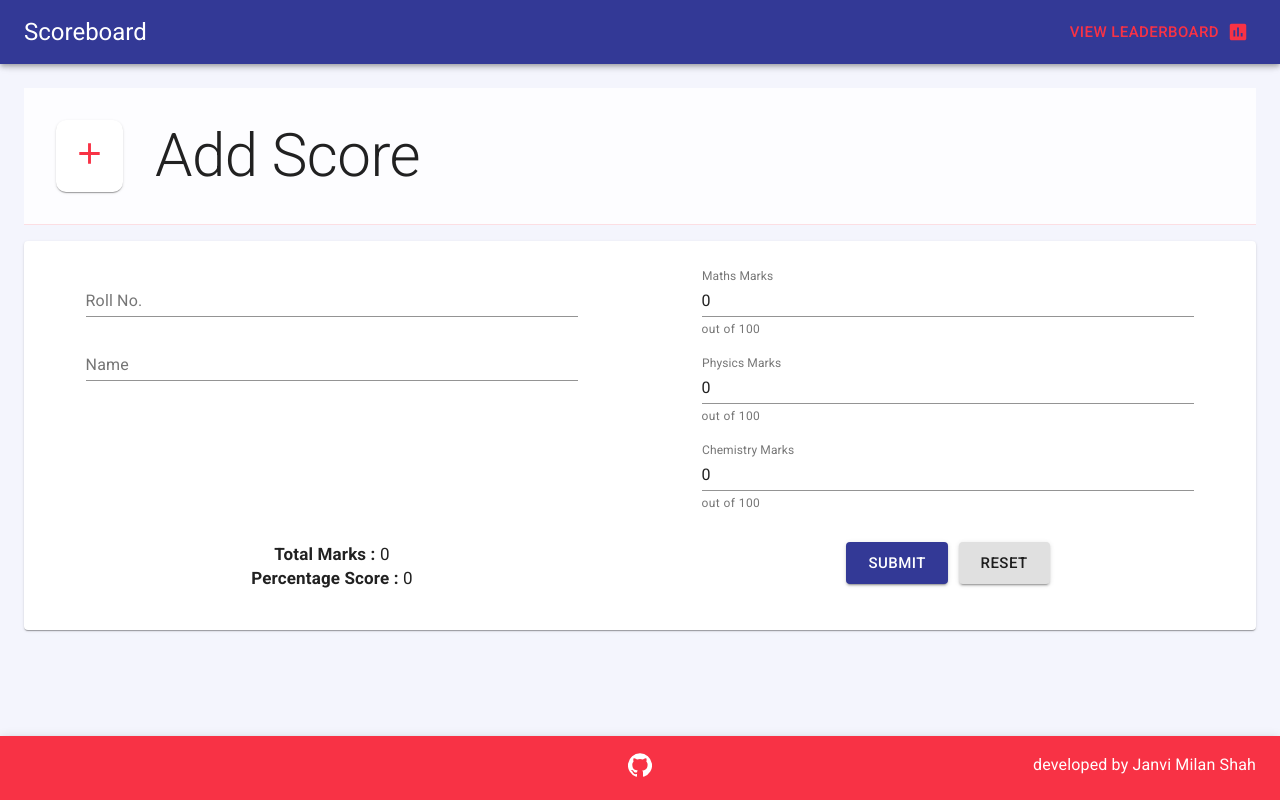
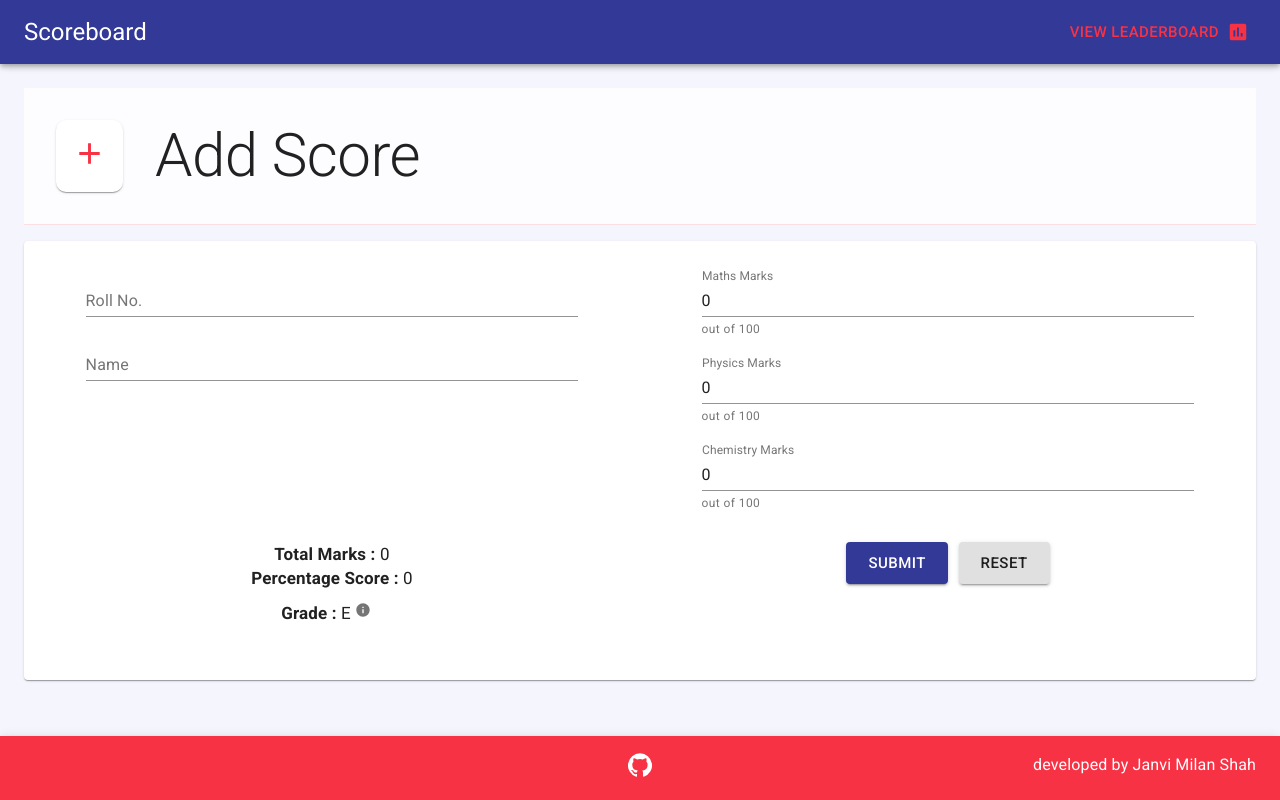
Before and after one commit to janvishah21/score-dashboard, a React (Create React App) app in the folder score-dashboard/: page / in a window 1280 px wide. Both pictures are taken after a click on the button "ADD SCORE". Built offline with nearby package versions, Linux system fonts and the light colour scheme.

Commit message:
grade and popup added

```diff
--- a/score-dashboard/src/components/Addscoreform.js
+++ b/score-dashboard/src/components/Addscoreform.js
@@ -7,8 +7,14 @@ import { Grid, Paper } from '@material-ui/core';
 import { addScoreFormStyles } from '../styles';
 import { addScore } from '../api/api';
 import Notification from './Notification';
+import { getGrade } from '../util';
+import Popup from './Popup';
+import GradeSystem from './Gradesystem';
+import InfoIcon from '@material-ui/icons/Info';
+import IconButton from '@material-ui/core/IconButton';
+import Tooltip from '@material-ui/core/Tooltip';
 
-function Addscoreform() {
+function Addscoreform({ openPopup, setOpenPopup }) {
 
     const classes = addScoreFormStyles();
     const [notify, setNotify] = useState({ isOpen: false, message: '', type: '' });
@@ -127,6 +133,14 @@ function Addscoreform() {
                                     <br></br>
                                     <span className={classes.label}>Percentage Score : </span>
                                     <span className={classes.value}>{ Math.round((+values.maths_score + +values.physics_score + +values.chemistry_score) / 3 * 100) / 100 }</span>
+                                    <br></br>
+                                    <span className={classes.label}>Grade : </span>
+                                    <span className={classes.value}>{ getGrade(Math.round((+values.maths_score + +values.physics_score + +values.chemistry_score) / 3 * 100) / 100) }</span>
+                                    <Tooltip title='Grade System'>
+                                        <IconButton onClick={() => {setOpenPopup(true)}} className={classes.infoIconButton}>
+                                            <InfoIcon className={classes.infoIcon}/>
+                                        </IconButton>
+                                    </Tooltip>
                                 </div>
                             </Grid>
                             <Grid item xs={6}>
@@ -147,6 +161,13 @@ function Addscoreform() {
                 notify={notify}
                 setNotify={setNotify}
             />
+            <Popup
+                title="Grade System"
+                openPopup={openPopup}
+                setOpenPopup={setOpenPopup}
+            >
+                <GradeSystem />
+            </Popup>
         </div>
     )
 }
--- /dev/null
+++ b/score-dashboard/src/components/Gradesystem.js
@@ -0,0 +1,42 @@
+import { gradeSystem } from '../util';
+import Table from '@material-ui/core/Table';
+import TableBody from '@material-ui/core/TableBody';
+import TableCell from '@material-ui/core/TableCell';
+import TableContainer from '@material-ui/core/TableContainer';
+import TableHead from '@material-ui/core/TableHead';
+import TableRow from '@material-ui/core/TableRow';
+import Paper from '@material-ui/core/Paper';
+import { gradeSystemStyles } from '../styles';
+
+const headCells = [
+    { id: 'percentage', label: 'Percentage' },
+    { id: 'grade', label: 'Grade' },
+]
+
+function GradeSystem() {
+
+    const classes = gradeSystemStyles();
+
+    return (
+        <TableContainer component={Paper}>
+            <Table size="small">
+                <TableHead style={{ backgroundColor: 'lightgray' }}>
+                    <TableRow>
+                        <TableCell align="center">Percentage</TableCell>
+                        <TableCell align="center">Grade</TableCell>
+                    </TableRow>
+                </TableHead>
+                <TableBody>
+                    {gradeSystem.map((row) => (
+                        <TableRow>
+                            <TableCell align="center">{row.min}-{row.max}</TableCell>
+                            <TableCell align="center">{row.grade}</TableCell>
+                        </TableRow>
+                    ))}
+                </TableBody>
+            </Table>
+        </TableContainer>
+    )
+}
+
+export default GradeSystem
--- a/score-dashboard/src/components/Leaderboard.js
+++ b/score-dashboard/src/components/Leaderboard.js
@@ -8,6 +8,11 @@ import Controls from './controls/Controls';
 import SearchIcon from '@material-ui/icons/Search';
 import { fetchScores } from '../api/api';
 import { getGrade } from '../util';
+import GradeSystem from './Gradesystem';
+import Popup from './Popup';
+import InfoIcon from '@material-ui/icons/Info';
+import IconButton from '@material-ui/core/IconButton';
+import Tooltip from '@material-ui/core/Tooltip';
 
 const headCells = [
     { id: 'roll_no', label: 'Roll No.' },
@@ -17,9 +22,10 @@ const headCells = [
     { id: 'chemistry_score', label: 'Chemistry Marks' },
     { id: 'total_score', label: 'Total Marks' },
     { id: 'percentage', label: 'Percentage Score' },
+    { id: 'grade', label: 'Grade' },
 ]
 
-function Leaderboard() {
+function Leaderboard({ openPopup, setOpenPopup }) {
 
     const classes = leaderboardStyles();
     const [scores, setScores] = useState([]);
@@ -41,7 +47,6 @@ function Leaderboard() {
             score.total_score = score.maths_score + score.physics_score + score.chemistry_score;
             score.percentage = Math.round(( score.total_score) / 3 * 100) / 100;
             score.grade = getGrade(score.percentage);
-            console.log(score.grade);
             return score;
         });
         return scores;
@@ -88,6 +93,12 @@ function Leaderboard() {
                         }}
                         onChange={handleSearch}
                     />
+                    <div style={{ flex: 1 }}></div>
+                    <Tooltip title='Grade System'>
+                        <IconButton onClick={() => {setOpenPopup(true)}}>
+                            <InfoIcon />
+                        </IconButton>
+                    </Tooltip>
                 </Toolbar>
                 <TblContainer>
                     <TblHead />
@@ -103,6 +114,12 @@ function Leaderboard() {
                                         <TableCell>{item.chemistry_score}</TableCell>
                                         <TableCell>{item.total_score}</TableCell>
                                         <TableCell>{item.percentage}</TableCell>
+                                        <TableCell
+                                            style={{
+                                                fontWeight: 'bold',
+                                            }}>
+                                            {item.grade}
+                                        </TableCell>
                                     </TableRow>)
                                 ) :
                                 <TableRow>
@@ -115,7 +132,13 @@ function Leaderboard() {
                 </TblContainer>
                 <TblPagination />
             </Paper>
-
+            <Popup
+                title="Grade System"
+                openPopup={openPopup}
+                setOpenPopup={setOpenPopup}
+            >
+                <GradeSystem />
+            </Popup>
         </div>
     )
 }
--- a/score-dashboard/src/components/Pagecontent.js
+++ b/score-dashboard/src/components/Pagecontent.js
@@ -1,3 +1,4 @@
+import { useState } from 'react';
 import { pageContentStyles } from '../styles';
 import Homepage from './Homepage';
 import Leaderboard from './Leaderboard';
@@ -6,6 +7,7 @@ import Addscoreform from './Addscoreform';
 function Pagecontent({ pageContentState, setPageContentState }) {
 
     const classes = pageContentStyles();
+    const [openPopup, setOpenPopup] = useState(false);
 
     return (
         <div className={classes.root}>
@@ -13,8 +15,8 @@ function Pagecontent({ pageContentState, setPageContentState }) {
                 <Homepage pageContentState={pageContentState} setPageContentState={setPageContentState} />
                 :
                     pageContentState === 'add' ?
-                        <Addscoreform />
-                    :   <Leaderboard />
+                        <Addscoreform openPopup={openPopup} setOpenPopup={setOpenPopup} />
+                    :   <Leaderboard openPopup={openPopup} setOpenPopup={setOpenPopup} />
             }
         </div>
     )
--- /dev/null
+++ b/score-dashboard/src/components/Popup.js
@@ -0,0 +1,32 @@
+
+import { Dialog, DialogTitle, DialogContent, makeStyles, Typography } from '@material-ui/core';
+import Controls from "./controls/Controls";
+import CloseIcon from '@material-ui/icons/Close';
+import { popupStyles } from '../styles';
+
+function Popup({ title, children, openPopup, setOpenPopup }) {
+
+    const classes = popupStyles();
+
+    return (
+        <Dialog open={openPopup} maxWidth="md" classes={{ paper: classes.dialogWrapper }}>
+            <DialogTitle className={classes.dialogTitle}>
+                <div style={{ display: 'flex' }}>
+                    <Typography variant="h6" component="div" style={{ flexGrow: 1 }}>
+                        {title}
+                    </Typography>
+                    <Controls.ActionButton
+                        color="secondary"
+                        onClick={()=>{setOpenPopup(false)}}>
+                        <CloseIcon />
+                    </Controls.ActionButton>
+                </div>
+            </DialogTitle>
+            <DialogContent dividers>
+                {children}
+            </DialogContent>
+        </Dialog>
+    )
+}
+
+export default Popup
--- /dev/null
+++ b/score-dashboard/src/components/controls/Actionbutton.js
@@ -0,0 +1,35 @@
+import React from 'react'
+import { Button, makeStyles } from '@material-ui/core';
+
+
+const useStyles = makeStyles(theme => ({
+    root: {
+        minWidth: 0,
+        margin: theme.spacing(0.5)
+    },
+    secondary: {
+        backgroundColor: theme.palette.secondary.light,
+        '& .MuiButton-label': {
+            color: theme.palette.secondary.main,
+        }
+    },
+    primary: {
+        backgroundColor: theme.palette.primary.light,
+        '& .MuiButton-label': {
+            color: theme.palette.primary.main,
+        }
+    },
+}))
+
+export default function ActionButton({ color, children, onClick }) {
+
+    const classes = useStyles();
+
+    return (
+        <Button
+            className={`${classes.root} ${classes[color]}`}
+            onClick={onClick}>
+            {children}
+        </Button>
+    )
+}
--- a/score-dashboard/src/components/controls/Controls.js
+++ b/score-dashboard/src/components/controls/Controls.js
@@ -1,9 +1,11 @@
 import Button from './Button';
 import Input from './Input';
+import ActionButton from './Actionbutton';
 
 const Controls = {
     Input,
-    Button
+    Button,
+    ActionButton
 }
 
 export default Controls;
--- a/score-dashboard/src/styles.js
+++ b/score-dashboard/src/styles.js
@@ -132,6 +132,13 @@ export const addScoreFormStyles = makeStyles(theme => ({
   },
   label: {
     fontWeight: 'bold',
+  },
+  infoIconButton: {
+    marginBottom: '10px',
+    marginLeft: '-8px'
+  },
+  infoIcon: {
+    fontSize: '16px',
   }
 }));
 
@@ -140,7 +147,18 @@ export const leaderboardStyles = makeStyles(theme => ({
     padding: theme.spacing(3)
   },
   searchInput: {
-    width: '40%'
+    width: '40%',
+  },
+}));
+
+export const popupStyles = makeStyles(theme => ({
+  dialogWrapper: {
+      padding: theme.spacing(2),
+      position: 'absolute',
+      top: theme.spacing(5)
+  },
+  dialogTitle: {
+      paddingRight: '0px'
   }
 }));
 
@@ -148,7 +166,11 @@ export const notificationStyles = makeStyles(theme => ({
   root: {
       top: theme.spacing(9),
   }
-}))
+}));
+
+export const gradeSystemStyles = makeStyles((theme) => ({
+
+}));
 
 export const footerStyles = makeStyles(theme => ({
   root: {
--- a/score-dashboard/src/util.js
+++ b/score-dashboard/src/util.js
@@ -1,22 +1,22 @@
 
-const gradeSystem = [
+export const gradeSystem = [
     { min: 97, max: 100, grade: 'A+'},
-    { min: 93, max: 96, grade: 'A+'},
-    { min: 90, max: 92, grade: 'A+'},
-    { min: 87, max: 89, grade: 'A+'},
-    { min: 83, max: 86, grade: 'A+'},
-    { min: 80, max: 82, grade: 'A+'},
-    { min: 77, max: 79, grade: 'A+'},
-    { min: 73, max: 76, grade: 'A+'},
-    { min: 70, max: 72, grade: 'A+'},
-    { min: 67, max: 69, grade: 'A+'},
-    { min: 65, max: 66, grade: 'A+'},
-    { min: 0, max: 64, grade: 'E/F'}
+    { min: 93, max: 96, grade: 'A'},
+    { min: 90, max: 92, grade: 'A-'},
+    { min: 87, max: 89, grade: 'B+'},
+    { min: 83, max: 86, grade: 'B'},
+    { min: 80, max: 82, grade: 'B-'},
+    { min: 77, max: 79, grade: 'C+'},
+    { min: 73, max: 76, grade: 'C'},
+    { min: 70, max: 72, grade: 'C-'},
+    { min: 67, max: 69, grade: 'D+'},
+    { min: 65, max: 66, grade: 'D'},
+    { min: 0, max: 64, grade: 'E'}
 ]
 
 export const getGrade = (marks) => {
-    gradeSystem.map((item) => {
-        if(+marks >= item.min)
-            return item.grade;
-    });
+    for(let i of gradeSystem) {
+        if(+marks >= i.min)
+            return i.grade;
+    }
 }
```
Also changed, not shown: 1 other file (tests, documents, lock files or other folders).
